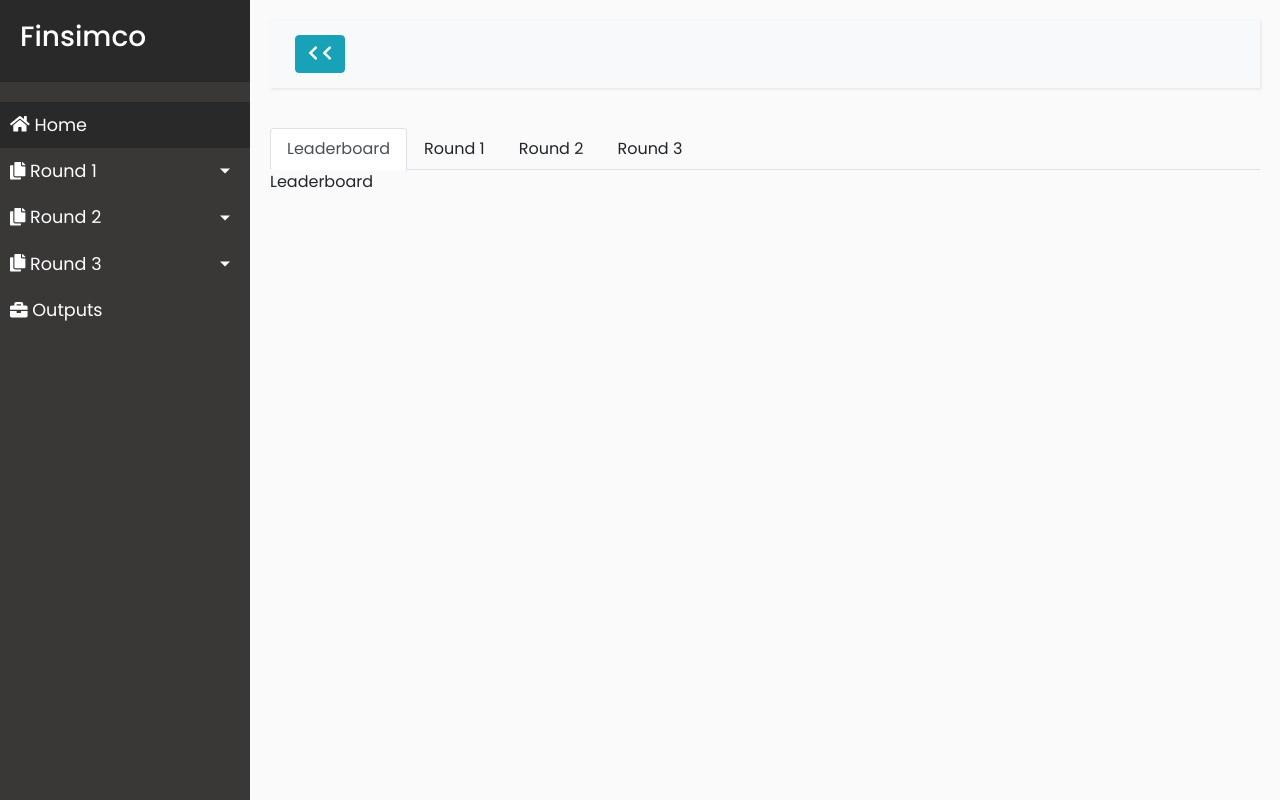
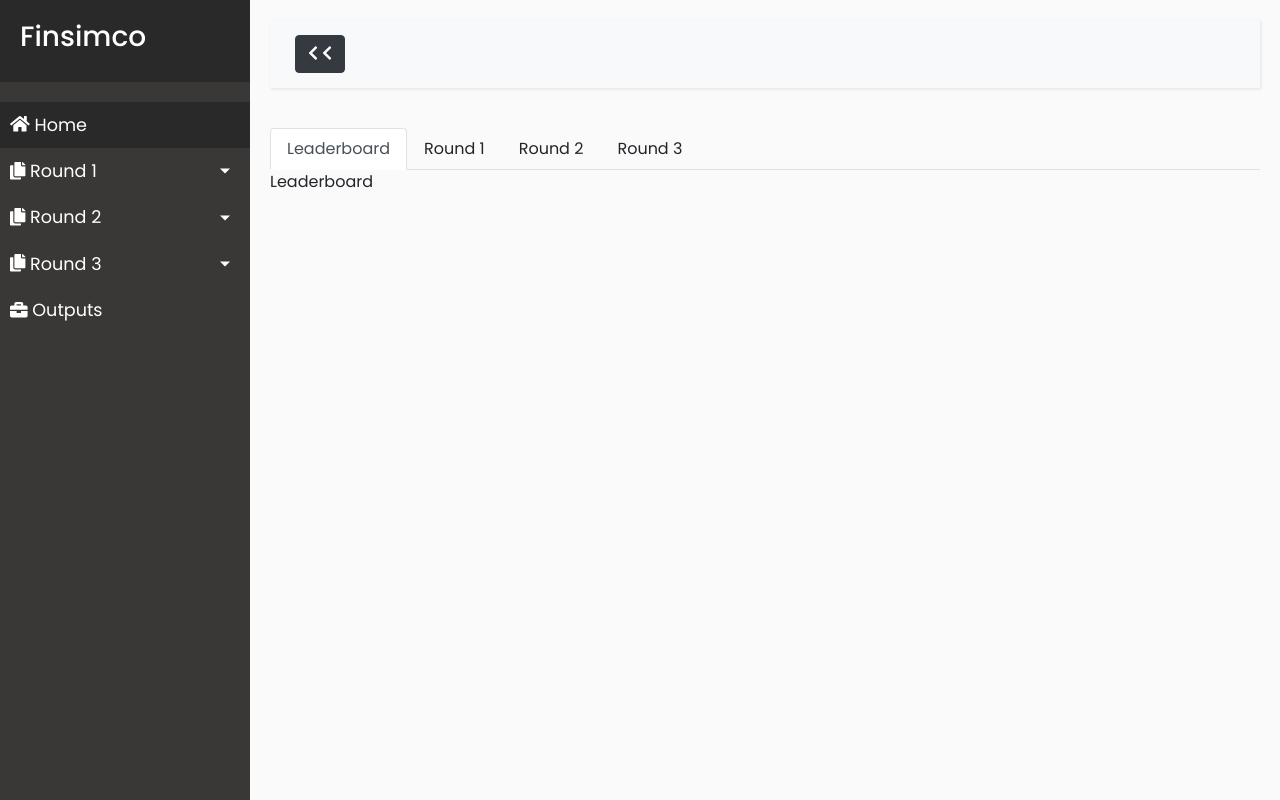
Before and after one commit to AlexeyBrambalov/Finsimco-task, a plain HTML site: page leaderboard.html in a window 1280 px wide. Drawn offline with nearby package versions, Linux system fonts and the light colour scheme.

Commit message:
dark theme

```diff
--- a/leaderboard.html
+++ b/leaderboard.html
@@ -108,7 +108,7 @@
             <nav class="navbar navbar-expand-lg navbar-light bg-light">
                 <div class="container-fluid">
 
-                    <button type="button" id="sidebarCollapse" class="btn btn-info">
+                    <button type="button" id="sidebarCollapse" class="btn btn-dark">
                         <i class="fas fa-chevron-left"></i>
                         <i class="fas fa-chevron-left"></i>
 
```
